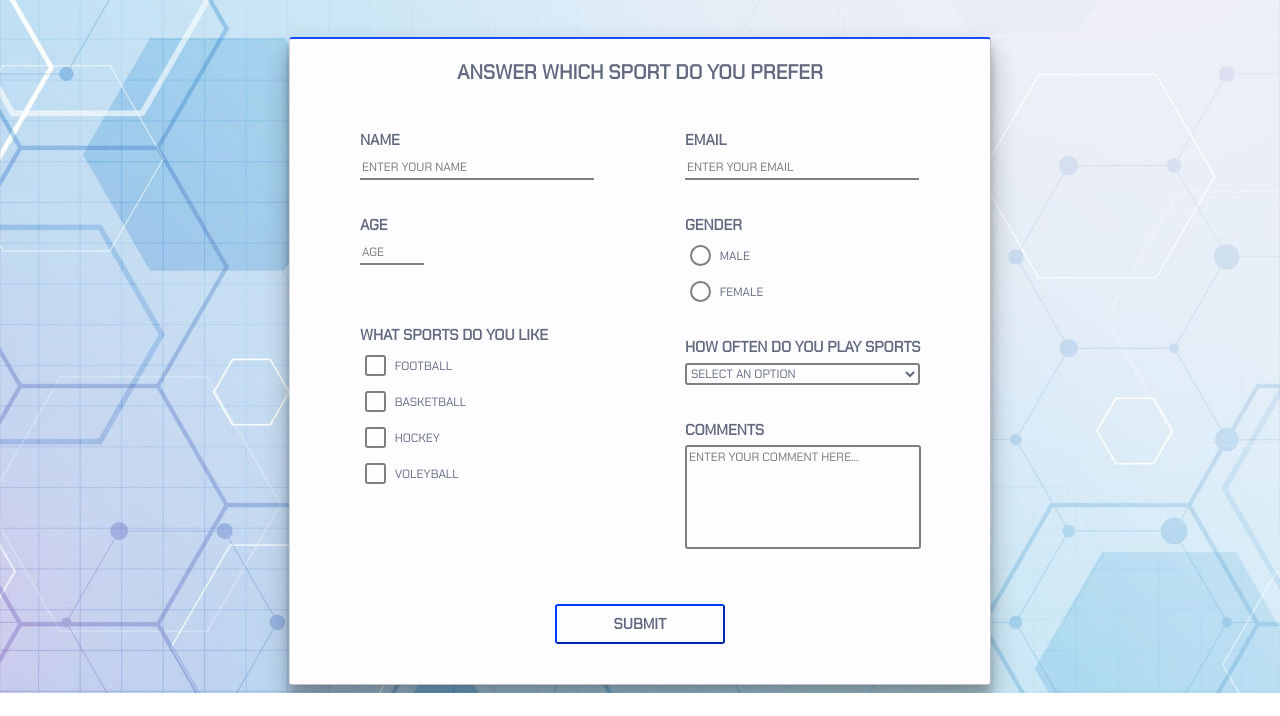
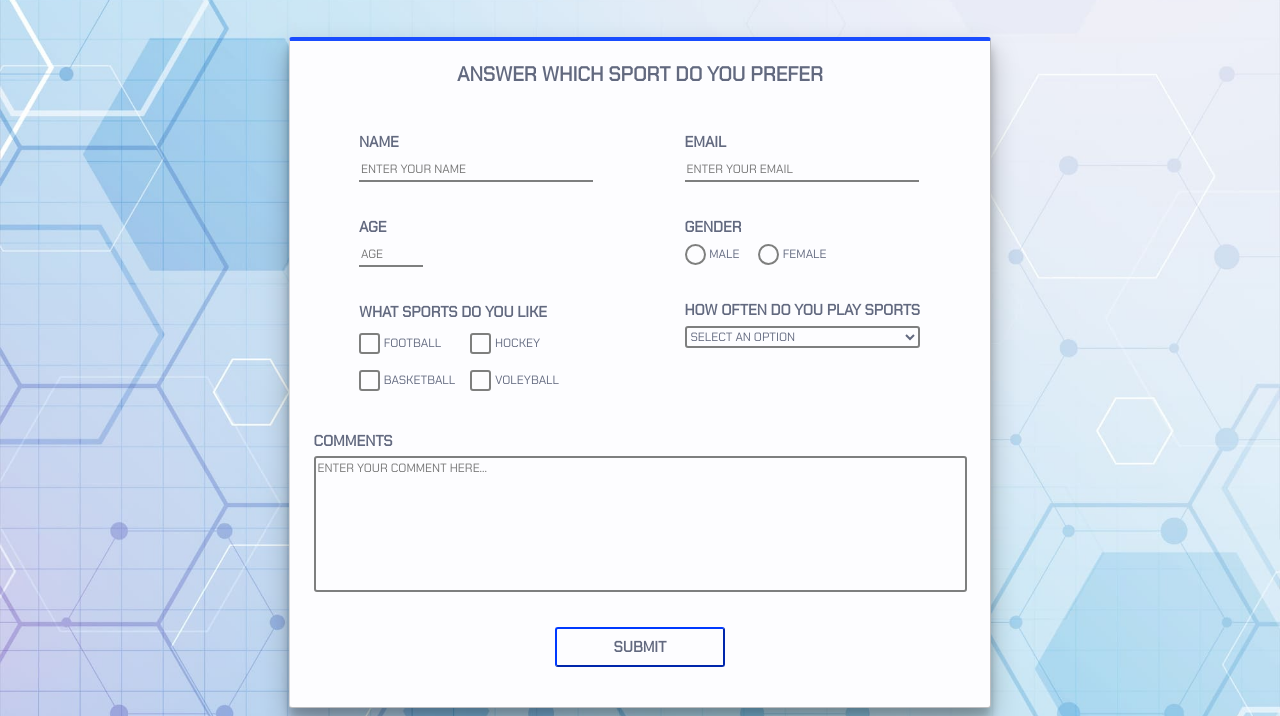
Before and after one commit to Dimayo/fcc_survey_form, a plain HTML site: page index.html in a window 1280 px wide. Shown: the part 121-837 px from the top of the page. Before the commit the page ends 814 px from the top, so only its background shows below. Drawn offline with Linux system fonts and the light colour scheme.

Commit message:
Style changed

```diff
--- a/index.html
+++ b/index.html
@@ -1,5 +1,6 @@
 <!DOCTYPE html>
 <html lang="en">
+
 <head>
     <meta charset="UTF-8">
     <meta name="viewport" content="width=device-width, initial-scale=1">
@@ -7,85 +8,75 @@
     <link rel="stylesheet" type="text/css" href="style.css">
     <link rel="shortcut icon" href="images/favicon.png" type="image/png">
 </head>
+
 <body>
     <header>
         <h1 id="title">Survey form</h1>
     </header>
-
     <div class="form-outer">
         <p id="description">Answer which sport do you prefer </p>
         <form id="survey-form" action="">
 
-        <div class="columns">
+            <section class="columns">
 
-            <div class="left-column">
-
+                <div class="column">
                     <div class="name">
                         <label for="name" id="name-label">Name</label>
                         <input type="text" name="new-name" id="name" placeholder="Enter your name" required>
                     </div>
-
                     <div class="age">
                         <label for="number" id="number-label">Age</label>
                         <input type="number" name="age" id="number" min="1" max="125" class="input-field" placeholder="Age">
                     </div>
-
                     <div class="favorites">
                         <h2> What sports do you like </h2>
-                    <div class="form-row">
-                        <label>
-                            <input class="checkbox" type="checkbox" name="sport" value="1" >
+                        <div class="favor-container">
+                            <div class="favor-block">
+                                <label class="favor-label">
+                                    <input class="checkbox" type="checkbox" name="sport" value="1">
                                     <span class="checkbox-custom"></span>
                                     <span class="label">Football</span>
                                 </label>
-                    </div>
-                    <div class="form-row">
-                        <label>
+                                <label class="favor-label">
                                     <input class="checkbox" type="checkbox" name="sport" value="2">
                                     <span class="checkbox-custom"></span>
                                     <span class="label">Basketball</span>
                                 </label>
                             </div>
-                    <div class="form-row">
-                        <label>
+                            <div class="favor-block">
+                                <label class="favor-label">
                                     <input class="checkbox" type="checkbox" name="sport" value="3">
                                     <span class="checkbox-custom"></span>
                                     <span class="label">Hockey</span>
                                 </label>
-                    </div>
-                    <div class="form-row">
-                        <label>
+                                <label class="favor-label">
                                     <input class="checkbox" type="checkbox" name="sport" value="4">
                                     <span class="checkbox-custom"></span>
                                     <span class="label">Voleyball</span>
                                 </label>
                             </div>
-
+                        </div>
+                    </div>
                 </div>
 
-            </div>
-
-            <div class="right-column">
-
+                <div class="column">
                     <div class="email">
                         <label for="email" id="email-label">Email</label>
                         <input type="email" name="email" id="email" placeholder="Enter your email" required>
                     </div>
-
                     <div class="gender">
                         <h2>Gender</h2>
-                    <label>
+                        <label class="gender-label">
                             <input class="radio" type="radio" name="gender" value="1">
                             <span class="radio-custom"></span>
-                        <span class="label">Male</span></label>
-                    <label>
+                            <span class="label">Male</span>
+                        </label>
+                        <label class="gender-label">
                             <input class="radio" type="radio" name="gender" value="2">
                             <span class="radio-custom"></span>
                             <span class="label">Female</span>
                         </label>
-
                     </div>
-
                     <div class="frequency">
                         <label for="dropdown">How often do you play sports</label>
                         <select name="frequency" id="dropdown">
@@ -96,23 +87,26 @@
                             <option value="not-play">I do not play sports</option>
                         </select>
                     </div>
-
+                </div>
+            </section>
+            <div class="textarea-container">
                 <div class="textarea">
                     <label for="comments">Comments</label>
-                    <textarea name="comments" placeholder="Enter your comment here..." class="input-field" id="comments" style="resize:none;" cols="30" rows="6"></textarea>
+                    <textarea name="comments" placeholder="Enter your comment here..." class="input-field" id="comments"
+                        style="resize:none;" rows="8" cols="90"></textarea>
                 </div>
+            </div>
+            <div class="btncontainer">
+                <button id="submit" type="submit">Submit</button>
+            </div>
+        </form>
+        <div class="form-send">
+           <p class="send-text">
+               Thank you for participating in the survey!
+               </p>
         </div>
     </div>
 
+</body>
 
-        <div class="btncontainer">
-            <button id="submit" type="submit">Submit</button>
-        </div>
-
-    </form>
-</div>
-
-
-
-</body>
 </html>
--- a/style.css
+++ b/style.css
@@ -6,6 +6,7 @@ html {
     background-image: url(images/background.jpg);
     background-size: cover;
 }
+
 header {
     text-align: center;
     color: #0039ff;
@@ -21,10 +22,31 @@ header {
     border-style: outset;
     box-shadow: 0 14px 28px rgba(0, 0, 0, 0.25), 0 10px 10px rgba(0, 0, 0, 0.22);
     border-top-color: rgba(0, 57, 255, 0.9);
-    border-top-width: 2px;
+    border-top-width: 4px;
     background-color: #fdfdff;
     color: #62697f;
     border-radius: 3px;
+    position: relative;
+}
+
+.form-send {
+    position: absolute;
+    width: 100%;
+    height: 100%;
+    top: 0;
+    right: 0;
+    background-color: #fdfdff;
+    display: flex;
+    align-items: center;
+    justify-content: center;
+    display: none
+}
+
+.send-text {
+    font-size: 35px;
+    padding: 5%;
+    text-align: center;
+
 }
 
 p {
@@ -41,15 +63,10 @@ p {
     display: flex;
     flex-direction: row;
     justify-content: center;
-    margin-left: 50px;
+    margin-left: 7%;
 }
 
-.left-column {
-    padding: 20px;
-    flex-grow: 1;
-    flex-basis: 50%;
-}
-.right-column {
+.column {
     padding: 20px;
     flex-grow: 1;
     flex-basis: 50%;
@@ -68,10 +85,6 @@ p {
     width: 60px;
 }
 
-.favorites {
-    margin-top: 30px;
-}
-
 h2 {
     font-size: 15px;
 }
@@ -87,19 +100,18 @@ h2 {
     width: 17px;
     height: 17px;
     border: 2px solid #7e7f7e;
-    margin: 5px;
     border-radius: 3px;
 }
 
+
 .checkbox-custom,
-.label,
 .radio-custom {
     display: inline-block;
     vertical-align: middle;
 }
 
-.checkbox:checked + .checkbox-custom::before,
-.radio:checked + .radio-custom::before {
+.checkbox:checked+.checkbox-custom::before,
+.radio:checked+.radio-custom::before {
     content: "";
     display: block;
     position: absolute;
@@ -111,13 +123,32 @@ h2 {
 }
 
 .radio-custom,
-.radio:checked + .radio-custom::before {
+.radio:checked+.radio-custom::before {
     border-radius: 50%;
 }
 
 .gender {
     margin-bottom: 30px;
+    padding-bottom: 5px;
 }
+
+.gender-label {
+    display: inline;
+    padding-right: 15px;
+}
+
+.favor-container {
+    display: flex;
+}
+
+.favor-block {
+    padding-right: 15px;
+}
+
+.favor-label {
+    padding-bottom: 10px;
+}
+
 
 #dropdown {
     margin-bottom: 30px;
@@ -152,9 +183,13 @@ h2 {
     text-transform: uppercase;
 }
 
-.input-field {
-    width: 228px;
+.textarea-container {
+    display: flex;
+    justify-content: center;
+    margin: 0 5%;
 }
+
+
 
 #submit {
     border-width: 2px;
@@ -220,6 +255,12 @@ select:focus {
 }
 
 @media (max-width: 640px) {
+
+    .columns {
+        display: block;
+        margin: 0 auto;
+    }
+
     #dropdown {
         width: 90%;
     }
@@ -233,18 +274,3 @@ select:focus {
         width: 90%;
     }
 }
-
-@media (max-width: 550px) {
-    .columns {
-        display: block;
-        margin: 0 auto;
-    }
-
-    #description {
-        margin: 10px;
-    }
-
-    .form-outer {
-        margin: 10px 35px;
-    }
-}
```
Lines whose indentation alone changed are shown as unchanged.
